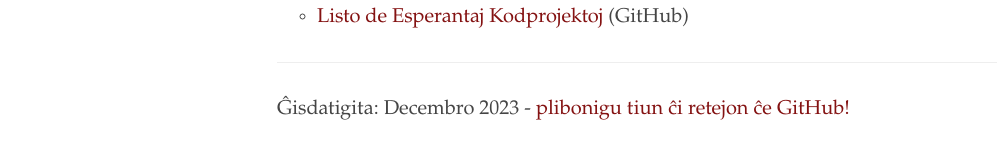
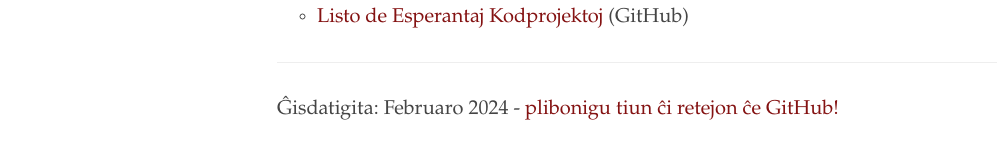
Before and after one commit to parolteknologio/parolteknologio.github.io, a Jekyll site: the page built from index.html, in a window 1280 px wide and 900 px high, scrolled down 1650 px. Shown: the part 696-855 px from the top of the window, without its empty margins (3-1010 px from the left). Built offline with Jekyll 4.4.1, drawn with Linux system fonts in a browser that asks for light colours.

Commit message:
OASST2 + dato

```diff
--- a/index.html
+++ b/index.html
@@ -104,7 +104,7 @@ title: "Voĉaj teknologioj por Esperantujo"
 </div>
 
 <hr>
-<p>Ĝisdatigita: Decembro 2023 - <a href="https://github.com/parolteknologio/parolteknologio.github.io">plibonigu tiun ĉi retejon ĉe GitHub!</a></p>
+<p>Ĝisdatigita: Februaro 2024 - <a href="https://github.com/parolteknologio/parolteknologio.github.io">plibonigu tiun ĉi retejon ĉe GitHub!</a></p>
 
 <!-- <div class="toc">
   <h2>Paĝoj</h2>
```
